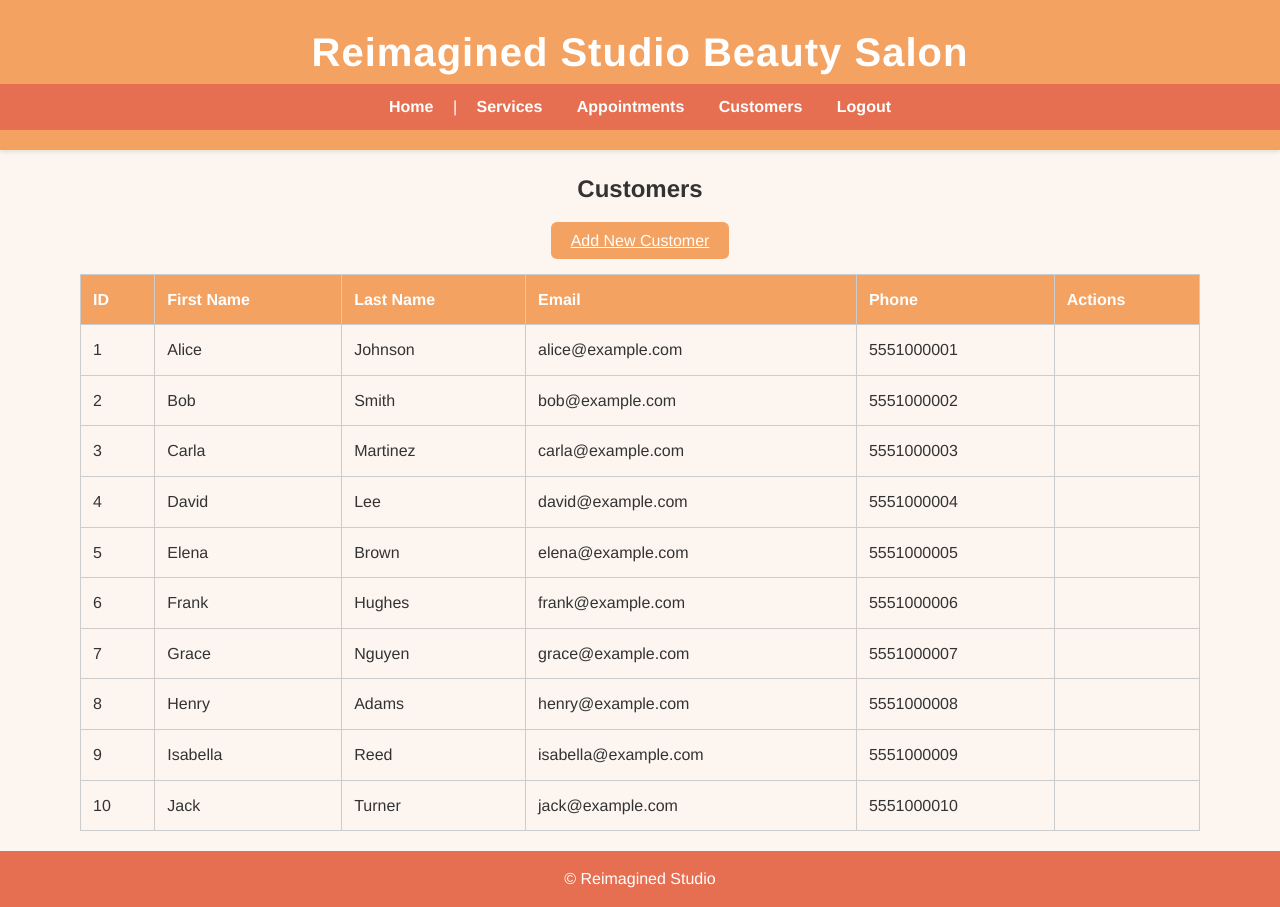
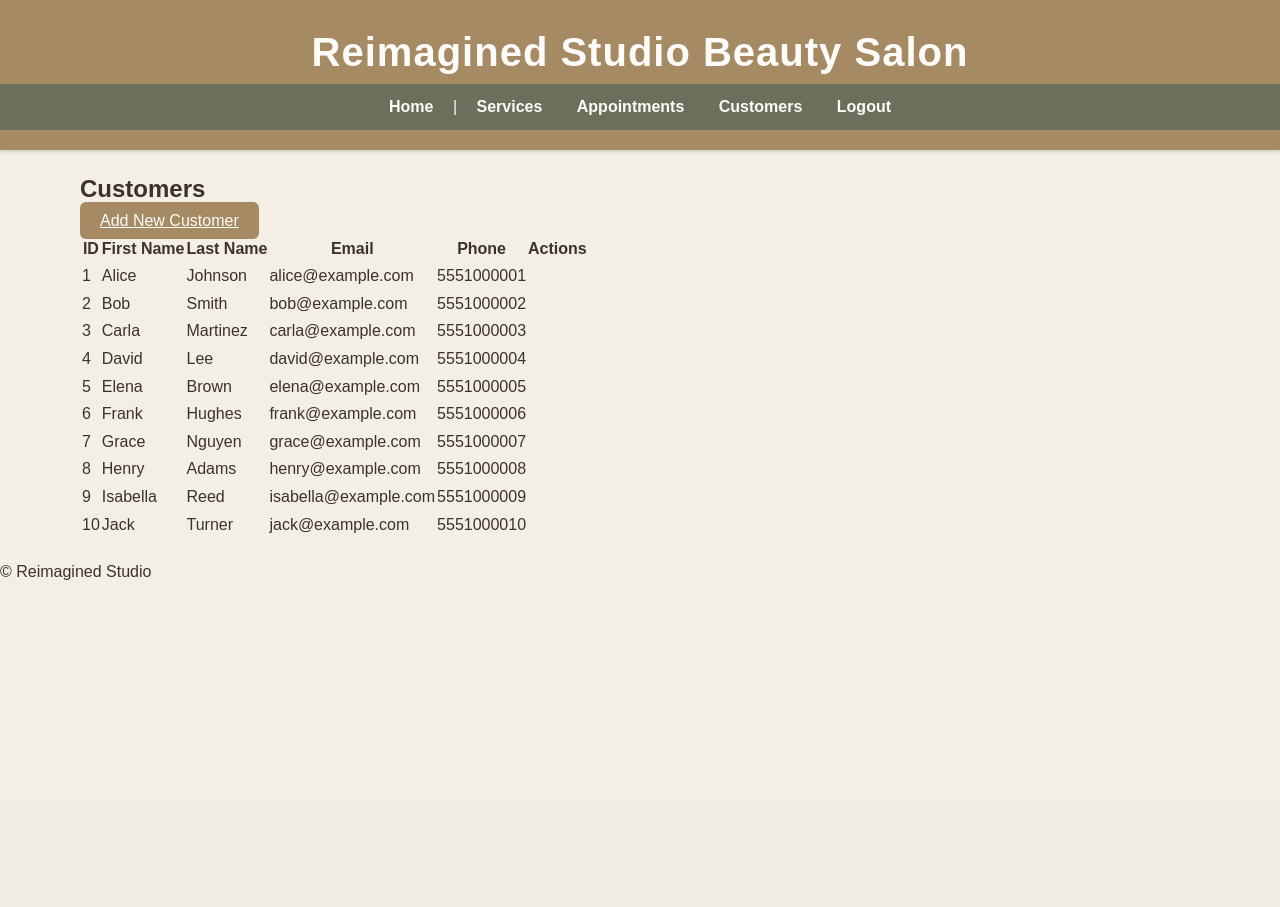
Before and after one commit to Brand0n20/SalonApp, a Django app: page /customers/ in a window 1280 px wide. After the commit the page ends 580 px from the top, so only its background shows below. Run offline with Django 5.2, Linux system fonts and the light colour scheme; a user stored in the database is signed in; data comes from the database, SQL or seed files in the repository; both versions use the stored data as it was after the commit.

Commit message:
edited stylesheet and also linked employees with Users for authentication

```diff
--- a/salon_app/static/css/style.css
+++ b/salon_app/static/css/style.css
@@ -8,11 +8,11 @@
 }
 
 body {
-    font-family: 'Helvetica Neue', Helvetica, Arial, sans-serif;
+    font-family: 'Quicksand', sans-serif; /* thin + curvy */
     font-size: 16px;
     line-height: 1.6;
-    background-color: #fdf6f0;
-    color: #333;
+    background-color: #f3efe6; /* soft earthy beige */
+    color: #3b322c; /* warm deep brown */
     min-height: 100vh;
 }
 
@@ -20,11 +20,11 @@ body {
    Header
 ----------------------------- */
 header {
-    background-color: #f4a261;
-    color: white;
+    background-color: #a68a64; /* muted earthy tan */
+    color: #fdfcf8;
     padding: 20px 0;
     text-align: center;
-    box-shadow: 0 2px 4px rgba(0,0,0,0.1);
+    box-shadow: 0 2px 4px rgba(0, 0, 0, 0.15);
 }
 
 header h1 {
@@ -36,21 +36,21 @@ header h1 {
    Navigation
 ----------------------------- */
 nav {
-    background-color: #e76f51;
+    background-color: #6b705c; /* earthy olive */
     padding: 10px 0;
     text-align: center;
 }
 
 nav a {
-    color: white;
+    color: #fdfcf8;
     text-decoration: none;
     margin: 0 15px;
-    font-weight: bold;
+    font-weight: 600;
     transition: color 0.3s;
 }
 
 nav a:hover {
-    color: #ffddc1;
+    color: #d8cfc4; /* light beige hover */
 }
 
 /* -----------------------------
@@ -66,8 +66,8 @@ main {
    Buttons
 ----------------------------- */
 button, .btn {
-    background-color: #f4a261;
-    color: white;
+    background-color: #a68a64; /* earthy tan */
+    color: #fdfcf8;
     padding: 10px 20px;
     border: none;
     border-radius: 6px;
@@ -77,108 +77,7 @@ button, .btn {
 }
 
 button:hover, .btn:hover {
-    background-color: #e76f51;
+    background-color: #6b705c; /* olive hover */
 }
 
-/* -----------------------------
-   Forms
------------------------------ */
-input[type="text"], input[type="email"], input[type="password"], select, textarea {
-    width: 100%;
-    padding: 10px;
-    margin: 8px 0 15px 0;
-    border: 1px solid #ccc;
-    border-radius: 6px;
-}
-
-label {
-    font-weight: bold;
-    display: block;
-    margin-bottom: 5px;
-}
-
-/* -----------------------------
-   Tables
------------------------------ */
-table {
-    width: 100%;
-    border-collapse: collapse;
-    margin-bottom: 20px;
-}
-
-th, td {
-    padding: 12px;
-    border: 1px solid #ccc;
-    text-align: left;
-}
-
-th {
-    background-color: #f4a261;
-    color: white;
-}
-
-/* -----------------------------
-   Footer
------------------------------ */
-footer {
-    text-align: center;
-    padding: 15px 0;
-    background-color: #e76f51;
-    color: white;
-    position: relative;
-    bottom: 0;
-    width: 100%;
-}
-
-/* -----------------------------
-   Utility Classes
------------------------------ */
-.text-center {
-    text-align: center;
-}
-
-.mt-20 {
-    margin-top: 20px;
-}
-
-.mb-20 {
-    margin-bottom: 20px;
-}
-
-.hidden {
-    display: none;
-}
-
-/* -----------------------------
-   Responsive
------------------------------ */
-@media (max-width: 768px) {
-    nav a {
-        display: block;
-        margin: 10px 0;
-    }
-
-    header h1 {
-        font-size: 2em;
-    }
-}
-
-.auth-options {
-    margin-top: 20px;
-    display: flex;
-    gap: 15px;
-}
-
-.auth-options .btn {
-    padding: 10px 18px;
-    background-color: #f5b6d1;
-    border-radius: 8px;
-    text-decoration: none;
-    font-weight: bold;
-    color: #333;
-}
-
-.auth-options .btn:hover {
-    background-color: #ff84b2;
-    color: white;
-}
+/* -------------*
```
Also changed, not shown: db.sqlite3.
